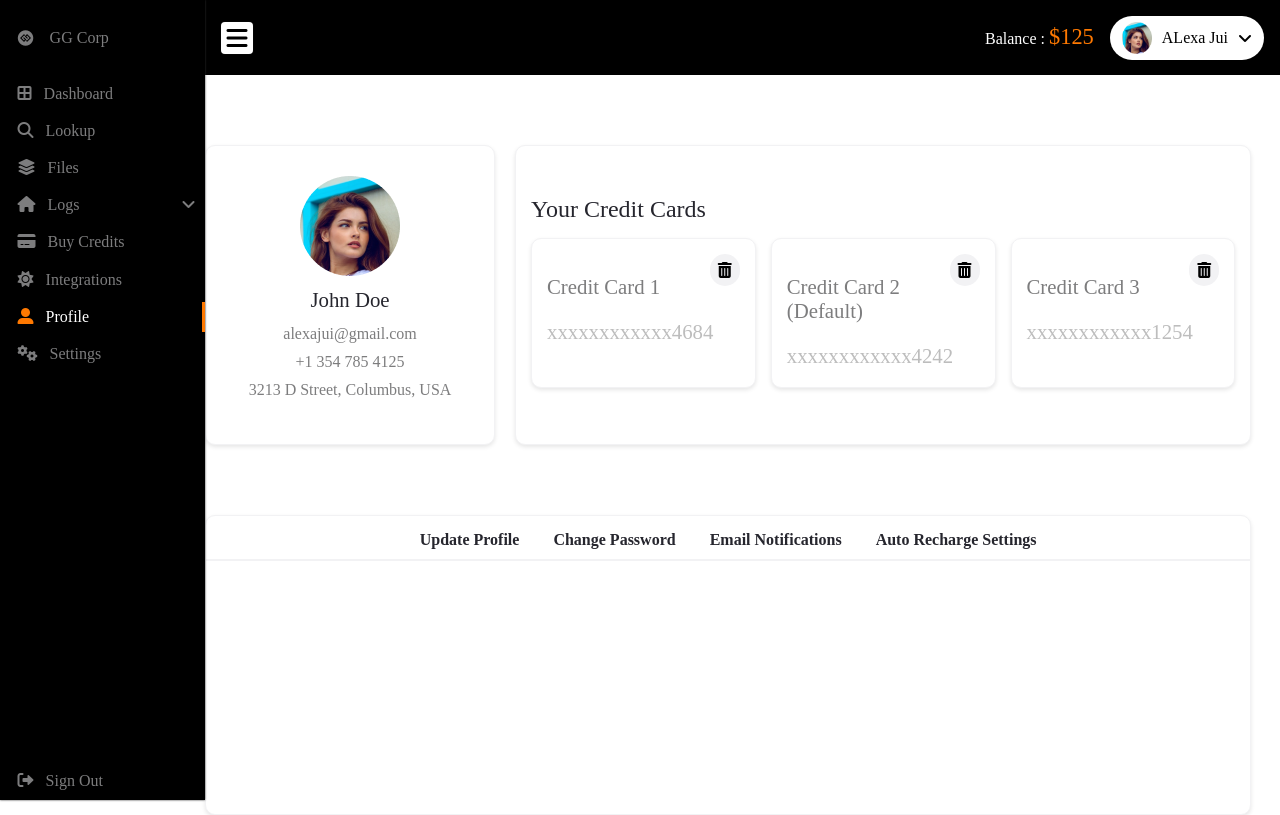
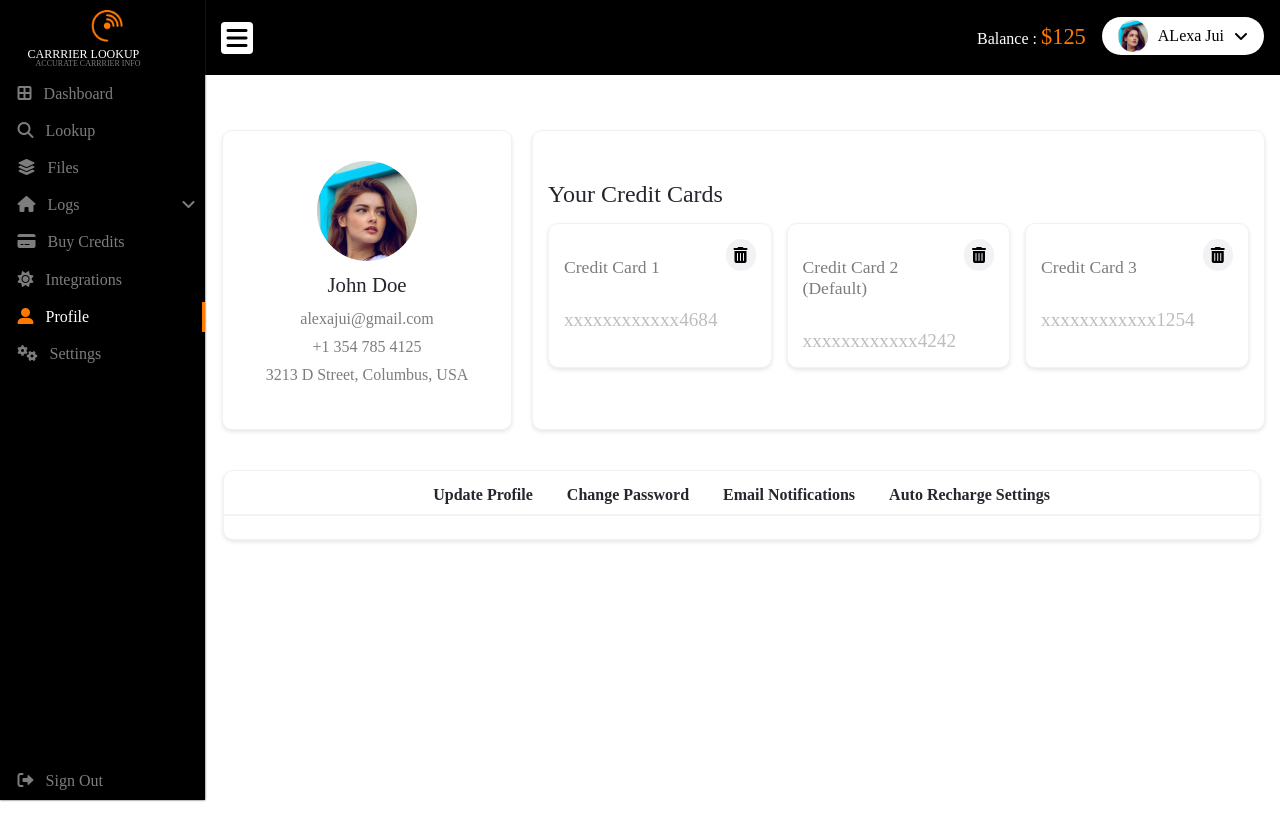
Before and after one commit to morshed123/orangetoolz, a plain HTML site: page index.html in a window 1280 px wide. Drawn offline with Linux system fonts and the light colour scheme.

Commit message:
added to all my task is full complete

```diff
--- a/index.html
+++ b/index.html
@@ -20,14 +20,13 @@
       <div class="navbar-nav">
         <p>Balance : <span class="bl-color">$125</span></p>
       </div>
-      <div onclick="DropdownFunc()">
-        <div class="dropdown">
+      <div class="dropdown" id="dropdownDiv" onclick="DropdownFunc()">
         <a type="button" class="dropbtn">
           <img src="./images/profile.png" class="ht-profile-img" alt="icon">
           <span>ALexa Jui</span>
           <i class="fas fa-angle-down"></i>
         </a>
-          <div class="dropdown-content" id="myDropdown">
+        <div class="dropdown-content" id="TopDropdown">
           <a href="#">My Profile</a>
           <a href="#">Add Fund</a>
           <a href="#">API Documentation</a>
@@ -41,33 +40,38 @@
         </div>
       </div>
     </div>
-    </div>
   </header>
 
   <nav id="nav">
     <div>
       <div class="logo">
-        <i class="fab fa-gg-circle"></i>
-        <span>GG Corp</span>
+        <!-- <i class="fab fa-gg-circle"></i>
+        <span>GG Corp</span> -->
+        <img src="./images/top_side_img.png" alt="">
+
+        <div class="hide-text" id="logo-text">
+          <h6 class="logo-title">CARRRIER LOOKUP</h6>
+          <div class="logo-subtitle">
+            <small>ACCURATE CARRRIER INFO</small>
+          </div>
+        </div>
+
       </div>
       <ul class="nav">
         <li class="nav__item">
           <a href="#" class="nav__item-link">
-            <!-- <img src="./images/Integrations.png" class="image-icons" alt="icon"> -->
             <i class="fas fa-border-all"></i>
             <span>Dashboard</span>
           </a>
         </li>
         <li class="nav__item">
           <a href="#" class="nav__item-link">
-            <!-- <img src="./images/Integrations.png" class="image-icons" alt="icon"> -->
             <i class="fa-solid fa-magnifying-glass"></i>
             <span>Lookup</span>
           </a>
         </li>
         <li class="nav__item">
           <a href="#" class="nav__item-link">
-            <!-- <img src="./images/Integrations.png" class="image-icons" alt="icon"> -->
             <i class="fa-solid fa-layer-group"></i>
             <span>Files</span>
           </a>
@@ -75,21 +79,18 @@
 
         <li class="nav__item">
           <a href="#" class="nav__item-link">
-            <!-- <img src="./images/Integrations.png" class="image-icons" alt="icon"> -->
             <i class="fas fa-home"></i>
             <span>Logs <i class="fas fa-angle-down"></i></span>
           </a>
           <ul class="d-none">
             <li>
               <a href="#" class="sub_menu nav__item-link">
-                <!-- <img src="./images/Integrations.png" class="image-icons" alt="icon"> -->
                 <i class="fa-solid fa-file-lines"></i>
                 <span>Single/Bulk Lookup</span>
               </a>
             </li>
             <li>
               <a href="#" class="sub_menu nav__item-link">
-                <!-- <img src="./images/Integrations.png" class="image-icons" alt="icon"> -->
                 <i class="fa-brands fa-chrome"></i>
                 <span>Daily Usages</span>
               </a>
@@ -99,28 +100,24 @@
 
         <li class="nav__item">
           <a href="#" class="nav__item-link">
-            <!-- <img src="./images/Integrations.png" class="image-icons" alt="icon"> -->
             <i class="fa-solid fa-credit-card"></i>
             <span>Buy Credits</span>
           </a>
         </li>
         <li class="nav__item">
           <a href="#" class="nav__item-link">
-            <!-- <img src="./images/Integrations.png" class="image-icons" alt="icon"> -->
             <i class="fas fa-sun"></i>
             <span>Integrations</span>
           </a>
         </li>
         <li class="nav__item">
           <a href="#profile" class="nav__item-link active">
-            <!-- <img src="./images/Integrations.png" class="image-icons" alt="icon"> -->
             <i class="fas fa-user-alt"></i>
             <span>Profile</span>
           </a>
         </li>
         <li class="nav__item">
           <a href="#" class="nav__item-link">
-            <!-- <img src="./images/Integrations.png" class="image-icons" alt="icon"> -->
             <i class="fas fa-cogs"></i>
             <span>Settings</span>
           </a>
@@ -137,7 +134,7 @@
 
   <!-- main content -->
   <div class="page" id="profile">
-    <div class="container" id="profile">
+    <div class="container" id="container">
       <div class="profile-card">
         <img src="./images/profile.png" alt="img">
         <h3 class="card-title">John Doe</h3>
@@ -170,7 +167,7 @@
         </div>
       </div>
     </div>
-    <div class="container-form">
+    <div class="container-form" id="container-custom-form">
       <div class="profile-settings">
         <div id='tabs' class="nav-profile">
           <navbar class="nav-tab-wrapper">
@@ -190,9 +187,7 @@
             Tab2 stuff
           </div>
           <div id="tab3" class="container-tab tab3">
-
             <div class="email-notification">
-
               <h4>
                 <label class="toggle">
                   <input class="toggle-checkbox" type="checkbox" checked>
@@ -200,7 +195,6 @@
                   <span class="toggle-label">Notify me when list verification completes</span>
                 </label>
               </h4>
-
 
               <h4>
                 <label class="toggle">
@@ -253,7 +247,6 @@
 
           </div>
           <div id="tab4" class="container-tab tab3">Tab4 stuff</div>
-
         </div>
       </div>
     </div>
--- a/main.js
+++ b/main.js
@@ -8,8 +8,13 @@ function collapse_nav(head, toggler, sidenav) {
   const nav = document.getElementById(sidenav);
 
   nav_toggler.addEventListener("click", function () {
+    // alert(24);
     this.classList.toggle("fa-times");
     nav.classList.toggle("collapse");
+    document.getElementById('profile').classList.toggle("page-custom");
+    document.getElementById('container').classList.toggle("container-custom");
+    document.getElementById('container-custom-form').classList.toggle("container-custom");
+    document.getElementById("logo-text").classList.toggle("hide-next");
     header.classList.toggle("collapse-header");
   });
 }
@@ -42,15 +47,16 @@ sub_links.forEach((link) => {
 /* When the user clicks on the button,
 toggle between hiding and showing the dropdown content */
 function DropdownFunc() {
-  document.getElementById("myDropdown").classList.toggle("show");
+  document.getElementById("TopDropdown").classList.toggle("show");
+  document.getElementById("dropdownDiv").classList.toggle("border-none");
 }
 
 // Close the dropdown if the user clicks outside of it
 window.onclick = function(e) {
   if (!e.target.matches('.dropbtn')) {
-  var myDropdown = document.getElementById("myDropdown");
-    if (myDropdown.classList.contains('show')) {
-      myDropdown.classList.remove('show');
+  var topDropdown = document.getElementById("TopDropdown");
+    if (topDropdown.classList.contains('show')) {
+      topDropdown.classList.remove('show');
     }
   }
 }
--- a/style.css
+++ b/style.css
@@ -1,13 +1,9 @@
 :root {
   --nav-width: 205px;
   --nav-collapse-width: 75px;
-
   --header-height: 75px;
-
-  /* --nav-bg-color: #3a86ff; */
   --nav-bg-color: #000000;
   --active-color: #FFFFFF;
-  /* --active-color: #ffff3f; */
 }
 
 *,
@@ -15,7 +11,8 @@
 *:after {
   box-sizing: border-box;
 }
-*{
+
+* {
   font-family: "Poppins";
 }
 
@@ -46,10 +43,13 @@ header {
   align-items: center;
   padding: 0 1rem;
   height: var(--header-height);
-  /* background-color: #f3f3f3; */
   background-color: #000000;
   padding-left: calc(var(--nav-width) + 1rem);
   transition: padding-left 0.3s ease-in-out;
+  position: fixed;
+  top: 0;
+  width: 100%;
+  z-index: 100;
 }
 
 header #nav-toggler {
@@ -58,6 +58,24 @@ header #nav-toggler {
   background-color: #fff;
   padding: 0.25rem 0.35rem;
   border-radius: 0.25rem;
+}
+
+#nav {
+  transition: 0.5s;
+}
+
+/* main content expand */
+.page-custom {
+  padding: 0px 0px 0px 90px !important;
+}
+
+.container-custom {
+  width: 98.8% !important;
+  margin-left: 0 !important;
+}
+
+.container-custom-form {
+  margin: 40px 15px 0px 0px !important;
 }
 
 /* header draopdown  */
@@ -97,6 +115,11 @@ header #nav-toggler {
   overflow: hidden;
   border-radius: 30px;
   background-color: #fff;
+  margin-bottom: 4px;
+}
+
+.border-none {
+  border-radius: 20px 20px 0 0;
 }
 
 .dropdown .dropbtn {
@@ -107,9 +130,14 @@ header #nav-toggler {
   color: #000;
   background-color: inherit;
   margin: 0;
-  padding: 6px 12px;
+  padding: 3px 16px;
   align-items: center;
   display: flex;
+}
+
+.dropbtn img,
+.dropbtn span {
+  pointer-events: none;
 }
 
 .dropbtn img {
@@ -142,7 +170,7 @@ header #nav-toggler {
   display: none;
   position: absolute;
   background-color: #f9f9f9;
-  min-width: 158px;
+  min-width: 162px;
   box-shadow: 0px 10px 20px rgba(0, 0, 0, 0.07);
   z-index: 1;
 }
@@ -201,18 +229,56 @@ nav {
   width: var(--nav-width);
   transition: width 0.2s ease-in-out;
   box-shadow: 0 0 2px #343434;
+  z-index: 101;
 }
 
-nav .logo {
+/* nav .logo {
   display: flex;
   justify-content: flex-start;
   align-items: center;
   height: var(--header-height);
 }
-
 nav .logo span {
   margin-left: 1rem;
+} */
+nav .logo {
+  align-items: center;
+  height: var(--header-height);
 }
+
+nav .logo img {
+  width: 32px;
+  height: 32px;
+  display: block;
+  margin-left: auto;
+  margin-right: auto;
+  margin-bottom: 5px;
+}
+
+nav .logo-title {
+  margin: 0;
+  color: #fff;
+  font-size: 12px;
+  font-weight: 500;
+  padding-left: 10px;
+}
+
+nav .logo-subtitle {
+  transform: translate(5px, -10px);
+  padding-left: 13px;
+}
+
+nav small {
+  font-size: 8px;
+  font-weight: 400;
+}
+
+.collapse .hide-text {
+  opacity: 0;
+  visibility: hidden;
+  transition: 0.3s;
+}
+
 
 .nav__item-link,
 .logo,
@@ -228,12 +294,12 @@ nav .logo span {
 .logo span,
 .sign-out span {
   margin-left: 0.5rem;
+  transition: .5s;
 }
 
 .nav__item-link+ul a {
   display: block;
   padding: 0.6rem;
-  /* background-color: #f3f3f3; */
   background-color: #000000;
   white-space: nowrap;
 }
@@ -254,7 +320,10 @@ nav .logo span {
 }
 
 .collapse span {
-  display: none;
+  /* display: none; */
+  opacity: 0;
+  visibility: hidden;
+  transition: 0.5s;
 }
 
 .collapse .nav__item-link+ul a {
@@ -305,11 +374,12 @@ nav .logo span {
 
 /* main content  */
 .page {
-  width: 100%;
-  overflow-y: auto;
+  width: 99.7%;
   padding: 0px 0px 0px 155px;
   z-index: 0;
   background-color: hsl(0, 0%, 100%);
+  transition: .4s;
+  margin-bottom: 40px;
 }
 
 .page:target {
@@ -319,12 +389,13 @@ nav .logo span {
 
 .container {
   width: 93%;
-  margin: 70px 0px 0px 50px;
+  margin: 130px 0px 0px 67px;
   display: grid;
   height: 300px;
   grid-template-columns: repeat(1, 290px) auto;
   grid-template-rows: repeat(1, 1fr);
   grid-gap: 20px;
+  transition: .4s;
 }
 
 .profile-card {
@@ -372,7 +443,7 @@ p {
 .pro-cradit-card .card-container {
   width: 100%;
   display: grid;
-  height: 150px;
+  height: 140px;
   grid-template-columns: repeat(3, 1fr);
   grid-template-rows: repeat(1, 1fr);
   grid-gap: 15px;
@@ -409,26 +480,24 @@ p {
 
 .cradit-title {
   color: #7D7D7E;
-  font-size: 1.3rem;
+  font-size: 1.1rem;
   font-weight: 500;
   margin-bottom: 0px;
 }
 
 .cradit-account {
   color: #BDBDBD;
-  font-size: 1.3rem;
+  font-size: 1.2rem;
   font-weight: 500;
+  padding-top: 12px;
   margin-bottom: 0px;
 }
 
 .container-form {
-  width: 93%;
-  margin: 70px 0px 0px 50px;
+  margin: 40px 16px 0px 68px;
   display: grid;
-  height: 300px;
   grid-template-columns: repeat(1, 100%) auto;
   grid-template-rows: repeat(1, 1fr);
-  grid-gap: 20px;
 }
 
 .profile-settings {
```
Also changed, not shown: images/top_side_img.png (renamed from images/Group 6.png). Lines whose indentation alone changed are shown as unchanged.
